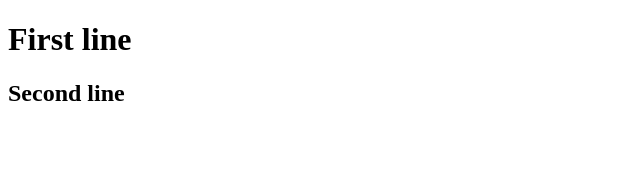
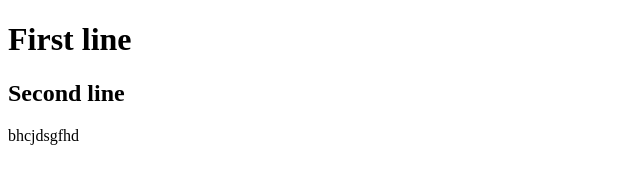
Before and after one commit to Harishgo764/test1, a plain HTML site: page index.html in a window 1280 px wide. Shown: the whole page, without its empty margins (0-640 px from the left). Drawn offline with Linux system fonts and the light colour scheme.

Commit message:
second commit

```diff
--- a/index.html
+++ b/index.html
@@ -3,5 +3,6 @@
     <body>
         <h1>First line</h1>
         <h2>Second line </h2>
+        <p>bhcjdsgfhd</p>
     </body>
 </html>
```
